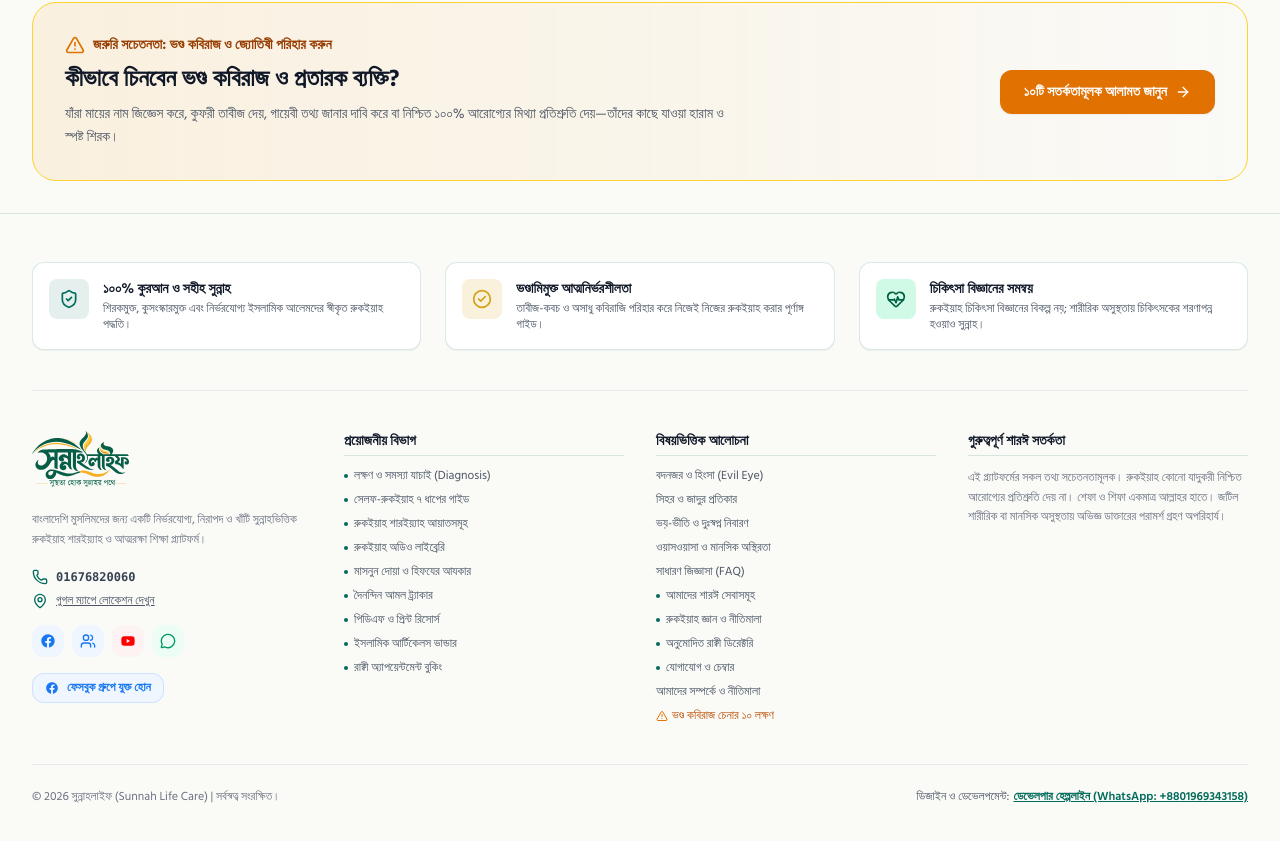
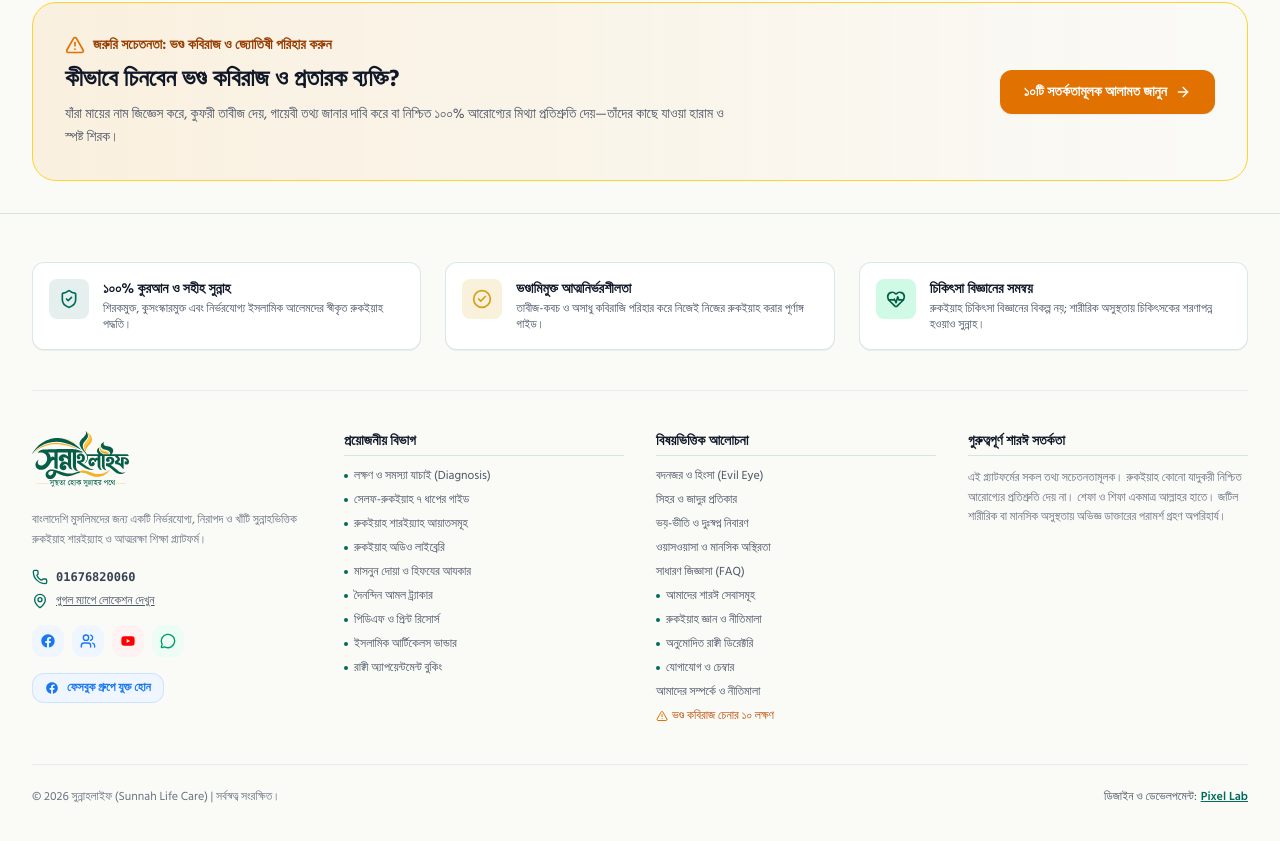
Before and after one commit to robiofficial96-arch/sunnahlife, a Next.js app: page / in a window 1280 px wide. Shown: the part 6244-7085 px from the top of the page. Built offline with nearby package versions, Linux system fonts and the light colour scheme.

Commit message:
Update footer developer credit to 'ডিজাইন ও ডেভেলপমেন্ট: Pixel Lab' with direct WhatsApp link

```diff
--- a/src/components/Footer.tsx
+++ b/src/components/Footer.tsx
@@ -316,12 +316,12 @@ export default function Footer() {
           <div className="flex flex-wrap items-center justify-center gap-1 text-gray-600 text-[11px] md:text-xs">
             <span>ডিজাইন ও ডেভেলপমেন্ট:</span>
             <a
-              href="https://wa.me/8801969343158?text=%E0%A6%86%E0%A6%B8%E0%A6%B8%E0%A6%BE%E0%A6%AE%E0%A7%81%20%E0%A6%86%E0%A6%B2%E0%A6%BE%E0%A6%87%E0%A6%95%E0%A7%81%E0%A6%AE%E0%A7%A4%20%E0%A6%93%E0%A6%AF%E0%A6%BC%E0%A7%87%E0%A6%AC%E0%A6%B8%E0%A6%BE%E0%A6%87%E0%A6%9F%20%E0%A6%A1%E0%A6%BF%E0%A6%9C%E0%A6%BE%E0%A6%87%E0%A6%A8%20%E0%A6%93%20%E0%A6%A1%E0%A7%87%E0%A6%AD%E0%A7%87%E0%A6%B2%E0%A6%AA%E0%A6%AE%E0%A7%87%E0%A6%A8%E0%A7%8D%E0%A6%9F%20%E0%A6%B8%E0%A6%82%E0%A6%95%E0%A7%8D%E0%A6%B0%E0%A6%BE%E0%A6%A8%E0%A7%8D%E0%A6%A4%20%E0%A6%AC%E0%A6%BF%E0%A6%B7%E0%A6%AF%E0%A6%BC%E0%A7%87%20%E0%A6%AF%E0%A7%8B%E0%A6%97%E0%A6%BE%E0%A6%AF%E0%A7%8B%E0%A6%97%20%E0%A6%95%E0%A6%B0%E0%A6%A4%E0%A7%87%20%E0%A6%9A%E0%A6%BE%E0%A6%87।"
+              href="https://wa.me/8801969343158?text=%E0%A6%86%E0%A6%B8%E0%A6%B8%E0%A6%BE%E0%A6%AE%E0%A7%81%20%E0%A6%86%E0%A6%B2%E0%A6%BE%E0%A6%87%E0%A6%95%E0%A7%81%E0%A6%AE%E0%A7%A4%20%E0%A6%93%E0%A6%AF%E0%A6%BC%E0%A7%87%E0%A6%AC%E0%A6%B8%E0%A6%BE%E0%A6%87%E0%A6%9F%20%E0%A6%A1%E0%A6%BF%E0%A6%9C%E0%A6%BE%E0%A6%87%E0%A6%A8%20%E0%A6%93%20%E0%A6%A1%E0%A7%87%E0%A6%AD%E0%A7%87%E0%A6%B2%E0%A6%AA%E0%A6%AE%E0%A7%87%E0%A6%A8%E0%A7%8D%E0%A6%9F%20%E0%A6%B8%E0%A6%82%E0%A6%95%E0%A7%8D%E0%A6%B0%E0%A6%BE%E0%A6%A8%E0%A7%8D%E0%A6%A4%20%E0%A6%AC%E0%A6%BF%E0%A6%B7%E0%A6%AF%E0%A6%BC%E0%A7%87%20%E0%A6%AF%E0%A7%8B%E0%A6%97%E0%A6%BE%E0%A6%AF%E0%A7%8B%E0%A6%97%20%E0%A6%95%E0%A6%B0%E0%A6%A4%E0%A7%87%20%E0%A6%9A%E0%A6%BE%E0%A6%87%E0%A7%A4"
               target="_blank"
               rel="noopener noreferrer"
               className="text-[#006B5B] hover:text-[#004D40] font-semibold underline inline-flex items-center gap-1 hover:opacity-90 transition-opacity"
             >
-              <span>ডেভেলপার হেল্পলাইন (WhatsApp: +8801969343158)</span>
+              <span>Pixel Lab</span>
             </a>
           </div>
         </div>
```
